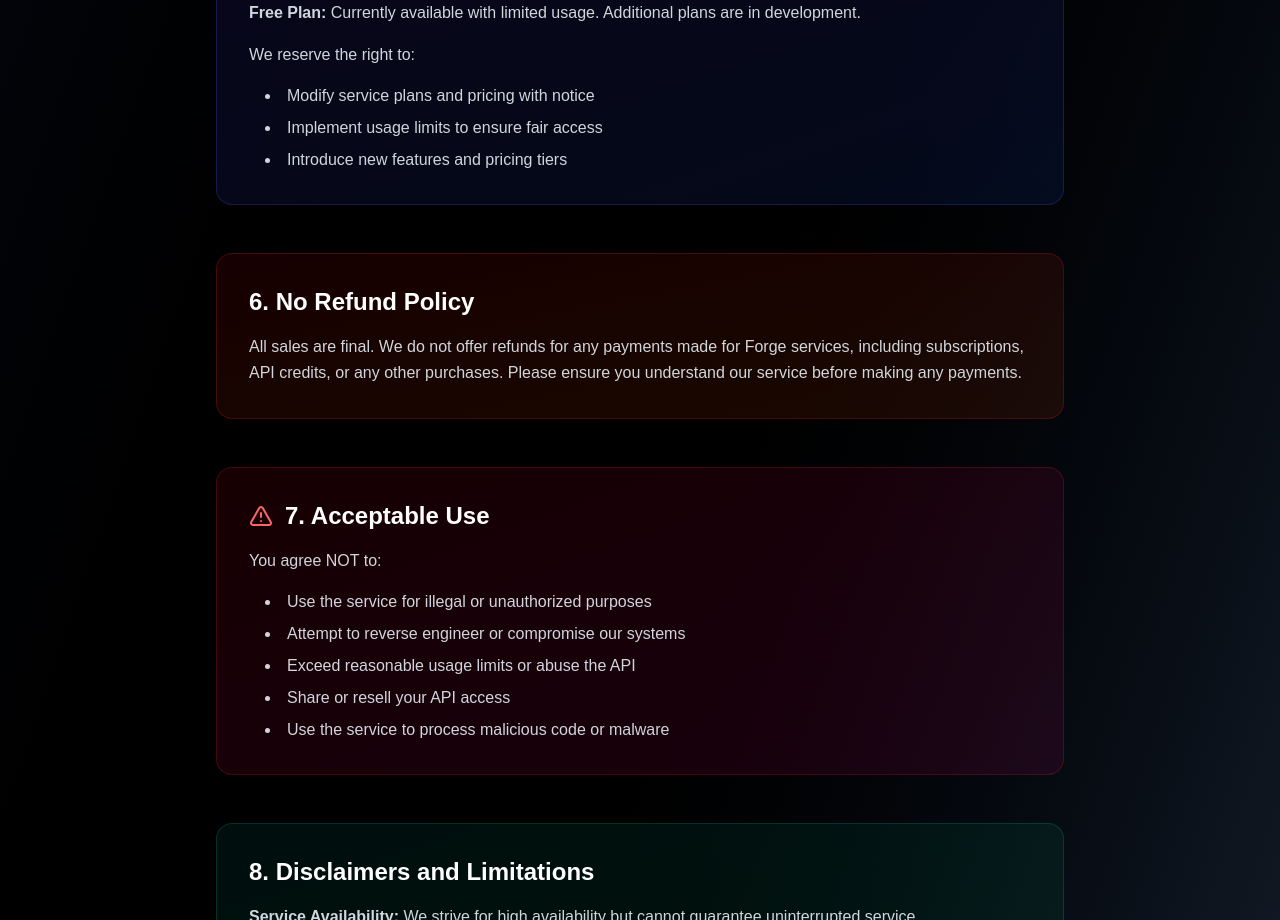
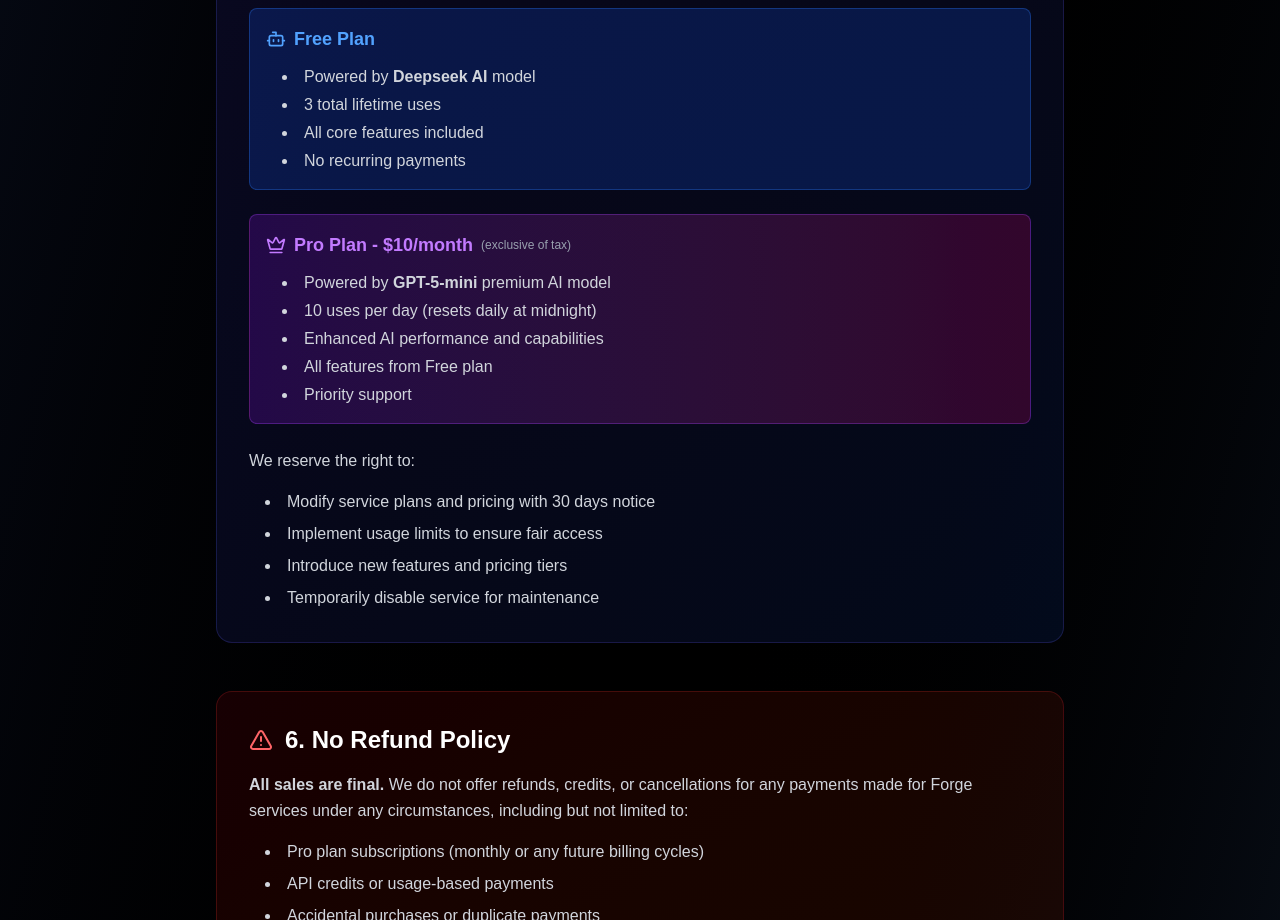
Before and after one commit to ujjwal16295/Forge, a Next.js app: page /termsofservice in a window 1280 px wide. Shown: the part 1880-2800 px from the top of the page. Built offline with nearby package versions, Linux system fonts and the light colour scheme.

Commit message:
added new model

```diff
--- a/src/app/termsofservice/page.jsx
+++ b/src/app/termsofservice/page.jsx
@@ -1,5 +1,5 @@
 import React from 'react';
-import { Shield, FileText, Users, AlertTriangle } from 'lucide-react';
+import { Shield, FileText, Users, AlertTriangle, Crown, Sparkles, Bot } from 'lucide-react';
 
 const TermsOfService = () => {
   return (
@@ -21,7 +21,7 @@
             Please read these terms carefully before using Forge
           </p>
           <p className="text-sm text-gray-400 mt-4">
-            Last updated: January 2025
+            Last updated: September 2025
           </p>
         </div>
       </div>
@@ -95,35 +95,99 @@
             </ul>
           </div>
 
-          {/* Section 5 */}
+          {/* Section 5 - Updated Service Plans */}
           <div className="mb-12 p-8 bg-gradient-to-br from-indigo-600/10 to-blue-600/10 rounded-2xl border border-indigo-500/20">
-            <h2 className="text-2xl font-bold text-white mb-4">5. Service Plans</h2>
-            <p className="text-gray-300 leading-relaxed mb-4">
-              <strong>Free Plan:</strong> Currently available with limited usage. Additional plans are in development.
-            </p>
+            <h2 className="text-2xl font-bold text-white mb-6">5. Service Plans and AI Models</h2>
+
+            {/* Free Plan */}
+            <div className="mb-6 p-4 bg-blue-600/20 rounded-lg border border-blue-500/30">
+              <div className="flex items-center mb-3">
+                <Bot className="w-5 h-5 text-blue-400 mr-2" />
+                <h3 className="text-lg font-semibold text-blue-400">Free Plan</h3>
+              </div>
+              <ul className="list-disc list-inside text-gray-300 space-y-1 ml-4">
+                <li>Powered by <strong>Deepseek AI</strong> model</li>
+                <li>3 total lifetime uses</li>
+                <li>All core features included</li>
+                <li>No recurring payments</li>
+              </ul>
+            </div>
+
+            {/* Pro Plan */}
+            <div className="mb-6 p-4 bg-gradient-to-r from-purple-600/20 to-pink-600/20 rounded-lg border border-purple-500/30">
+              <div className="flex items-center mb-3">
+                <Crown className="w-5 h-5 text-purple-400 mr-2" />
+                <h3 className="text-lg font-semibold text-purple-400">Pro Plan - $10/month</h3>
+                <span className="text-xs text-gray-400 ml-2">(exclusive of tax)</span>
+              </div>
+              <ul className="list-disc list-inside text-gray-300 space-y-1 ml-4">
+                <li>Powered by <strong>GPT-5-mini</strong> premium AI model</li>
+                <li>10 uses per day (resets daily at midnight)</li>
+                <li>Enhanced AI performance and capabilities</li>
+                <li>All features from Free plan</li>
+                <li>Priority support</li>
+              </ul>
+            </div>
+
             <p className="text-gray-300 leading-relaxed mb-4">
               We reserve the right to:
             </p>
             <ul className="list-disc list-inside text-gray-300 space-y-2 ml-4">
-              <li>Modify service plans and pricing with notice</li>
+              <li>Modify service plans and pricing with 30 days notice</li>
               <li>Implement usage limits to ensure fair access</li>
               <li>Introduce new features and pricing tiers</li>
+              <li>Temporarily disable service for maintenance</li>
             </ul>
           </div>
 
-          {/* Section 6 - No Refund Policy */}
+          {/* Section 6 - Enhanced No Refund Policy */}
           <div className="mb-12 p-8 bg-gradient-to-br from-red-600/10 to-orange-600/10 rounded-2xl border border-red-500/20">
-            <h2 className="text-2xl font-bold text-white mb-4">6. No Refund Policy</h2>
+            <div className="flex items-center mb-4">
+              <AlertTriangle className="w-6 h-6 text-red-400 mr-3" />
+              <h2 className="text-2xl font-bold text-white">6. No Refund Policy</h2>
+            </div>
+            <p className="text-gray-300 leading-relaxed mb-4">
+              <strong>All sales are final.</strong> We do not offer refunds, credits, or cancellations for any payments made for Forge services under any circumstances, including but not limited to:
+            </p>
+            <ul className="list-disc list-inside text-gray-300 space-y-2 ml-4 mb-4">
+              <li>Pro plan subscriptions (monthly or any future billing cycles)</li>
+              <li>API credits or usage-based payments</li>
+              <li>Accidental purchases or duplicate payments</li>
+              <li>Dissatisfaction with service or AI model performance</li>
+              <li>Technical issues or temporary service interruptions</li>
+              <li>Changes in personal circumstances or business needs</li>
+            </ul>
+            <p className="text-gray-300 leading-relaxed mb-4">
+              <strong>Subscription Cancellation:</strong> You may cancel your Pro subscription at any time to prevent future charges, but you will continue to have access to Pro features until the end of your current billing period. No refund will be provided for the remaining portion of your subscription.
+            </p>
             <p className="text-gray-300 leading-relaxed">
-              All sales are final. We do not offer refunds for any payments made for Forge services, including subscriptions, API credits, or any other purchases. Please ensure you understand our service before making any payments.
+              <strong>Free Trial:</strong> We recommend starting with our Free plan to evaluate the service before upgrading to Pro. This allows you to test our AI models and features without financial commitment.
             </p>
           </div>
 
-          {/* Section 7 */}
+          {/* Section 7 - Billing and Payment */}
+          <div className="mb-12 p-8 bg-gradient-to-br from-green-600/10 to-teal-600/10 rounded-2xl border border-green-500/20">
+            <h2 className="text-2xl font-bold text-white mb-4">7. Billing and Payment</h2>
+            <p className="text-gray-300 leading-relaxed mb-4">
+              <strong>Pro Plan Billing:</strong> Pro subscriptions are billed monthly in advance. Payments are processed through our secure payment provider.
+            </p>
+            <ul className="list-disc list-inside text-gray-300 space-y-2 ml-4 mb-4">
+              <li>Monthly subscriptions automatically renew unless cancelled</li>
+              <li>Payment is due immediately upon subscription</li>
+              <li>Failed payments may result in service suspension</li>
+              <li>Prices are exclusive of applicable taxes</li>
+              <li>You are responsible for any bank or payment processing fees</li>
+            </ul>
+            <p className="text-gray-300 leading-relaxed">
+              <strong>Usage Tracking:</strong> Pro plan usage resets daily at midnight UTC. Unused daily usage does not roll over to the next day.
+            </p>
+          </div>
+
+          {/* Section 8 */}
           <div className="mb-12 p-8 bg-gradient-to-br from-red-600/10 to-pink-600/10 rounded-2xl border border-red-500/20">
             <div className="flex items-center mb-4">
               <AlertTriangle className="w-6 h-6 text-red-400 mr-3" />
-              <h2 className="text-2xl font-bold text-white">7. Acceptable Use</h2>
+              <h2 className="text-2xl font-bold text-white">8. Acceptable Use</h2>
             </div>
             <p className="text-gray-300 leading-relaxed mb-4">
               You agree NOT to:
@@ -134,41 +198,47 @@
               <li>Exceed reasonable usage limits or abuse the API</li>
               <li>Share or resell your API access</li>
               <li>Use the service to process malicious code or malware</li>
+              <li>Create multiple accounts to circumvent usage limits</li>
+              <li>Use automated tools to exceed plan limitations</li>
             </ul>
           </div>
 
-          {/* Section 8 */}
+          {/* Section 9 */}
           <div className="mb-12 p-8 bg-gradient-to-br from-teal-600/10 to-green-600/10 rounded-2xl border border-teal-500/20">
-            <h2 className="text-2xl font-bold text-white mb-4">8. Disclaimers and Limitations</h2>
+            <h2 className="text-2xl font-bold text-white mb-4">9. Disclaimers and Limitations</h2>
             <p className="text-gray-300 leading-relaxed mb-4">
               <strong>Service Availability:</strong> We strive for high availability but cannot guarantee uninterrupted service.
             </p>
             <p className="text-gray-300 leading-relaxed mb-4">
-              <strong>AI Suggestions:</strong> Our AI provides suggestions based on best practices, but you remain responsible for reviewing and testing all changes.
+              <strong>AI Suggestions:</strong> Our AI models (Deepseek and GPT-5-mini) provide suggestions based on best practices, but you remain responsible for reviewing and testing all changes.
             </p>
             <p className="text-gray-300 leading-relaxed">
-              <strong>Limitation of Liability:</strong> Forge is provided "as is" without warranties. We are not liable for any damages arising from the use of our service.
+              <strong>Limitation of Liability:</strong> Forge is provided "as is" without warranties. We are not liable for any damages arising from the use of our service, including but not limited to code changes, security vulnerabilities, or business losses.
             </p>
           </div>
 
-          {/* Section 9 */}
+          {/* Section 10 */}
           <div className="mb-12 p-8 bg-gradient-to-br from-gray-600/10 to-slate-600/10 rounded-2xl border border-gray-500/20">
-            <h2 className="text-2xl font-bold text-white mb-4">9. Termination</h2>
+            <h2 className="text-2xl font-bold text-white mb-4">10. Termination</h2>
             <p className="text-gray-300 leading-relaxed mb-4">
               Either party may terminate this agreement at any time. Upon termination:
             </p>
-            <ul className="list-disc list-inside text-gray-300 space-y-2 ml-4">
+            <ul className="list-disc list-inside text-gray-300 space-y-2 ml-4 mb-4">
               <li>Your API key will be deactivated</li>
               <li>Access to the service will be revoked</li>
+              <li>Pro subscriptions will be cancelled (no refund provided)</li>
               <li>We may delete your account data as per our Privacy Policy</li>
             </ul>
+            <p className="text-gray-300 leading-relaxed">
+              <strong>Account Suspension:</strong> We reserve the right to suspend or terminate accounts that violate these terms, exceed usage limits, or engage in abusive behavior.
+            </p>
           </div>
 
-          {/* Section 10 */}
+          {/* Section 11 */}
           <div className="mb-12 p-8 bg-gradient-to-br from-violet-600/10 to-purple-600/10 rounded-2xl border border-violet-500/20">
-            <h2 className="text-2xl font-bold text-white mb-4">10. Changes to Terms</h2>
+            <h2 className="text-2xl font-bold text-white mb-4">11. Changes to Terms</h2>
             <p className="text-gray-300 leading-relaxed">
-              We may update these terms from time to time. Continued use of the service after changes constitutes acceptance of the new terms. We will notify users of significant changes via email or through our website.
+              We may update these terms from time to time. Continued use of the service after changes constitutes acceptance of the new terms. We will notify users of significant changes via email or through our website at least 30 days in advance when possible.
             </p>
           </div>
 
@@ -176,7 +246,7 @@
           <div className="p-8 bg-gradient-to-r from-blue-600/20 to-purple-600/20 rounded-2xl border border-blue-500/30 text-center">
             <h2 className="text-2xl font-bold text-white mb-4">Contact Us</h2>
             <p className="text-gray-300 leading-relaxed">
-              If you have any questions about these Terms of Service, please contact us through newujjwalpatel@gamil.com or reach out via our social media channels.
+              If you have any questions about these Terms of Service, please contact us through newujjwalpatel@gmail.com or reach out via our social media channels.
             </p>
           </div>
 
--- a/src/components/Features.jsx
+++ b/src/components/Features.jsx
@@ -21,9 +21,11 @@
   BookOpen,
   Search,
   Settings,
-  X
+  X,
+  Crown,
+  Star
 } from 'lucide-react';
-//feature
+
 const ForgeFeatures = () => {
   const [activeCategory, setActiveCategory] = useState('core');
   const [scrollY, setScrollY] = useState(0);
@@ -38,14 +40,14 @@
   const featureCategories = {
     core: {
       title: "AI-Powered Refactoring",
-      description: "Complete file replacement and code transformation using Deepseek AI",
+      description: "Complete file replacement and code transformation using advanced AI models",
       color: "blue",
       features: [
         {
           icon: RefreshCw,
           title: "Complete File Replacement",
-          description: "Rewrites entire codebases while preserving unselected files using Deepseek 2.5 Flash",
-          benefits: ["Full codebase transformation", "Preserves unselected files", "AI-powered improvements"]
+          description: "Rewrites entire codebases while preserving unselected files using Deepseek (free) or GPT-5-mini (paid)",
+          benefits: ["Full codebase transformation", "Preserves unselected files", "AI-powered improvements", "Choice of AI models"]
         },
         {
           icon: Target,
@@ -180,23 +182,47 @@
         {/* Current Status Banner */}
         {showBanner && (
           <div className="mb-8">
-            <div className="bg-gradient-to-r from-yellow-600/20 to-yellow-800/20 border border-yellow-500/30 rounded-xl p-6 text-center backdrop-blur-sm relative">
+            <div className="bg-gradient-to-r from-indigo-600/20 to-purple-800/20 border border-indigo-500/30 rounded-xl p-6 text-center backdrop-blur-sm relative">
               <button
                 onClick={() => setShowBanner(false)}
-                className="absolute top-4 right-4 text-yellow-400 hover:text-yellow-300 transition-colors duration-200 p-1 rounded-full hover:bg-yellow-400/10"
+                className="absolute top-4 right-4 text-indigo-400 hover:text-indigo-300 transition-colors duration-200 p-1 rounded-full hover:bg-indigo-400/10"
                 aria-label="Close banner"
               >
                 <X className="w-5 h-5" />
               </button>
 
-              <div className="flex items-center justify-center mb-3">
-                <AlertTriangle className="w-6 h-6 text-yellow-400 mr-3" />
-                <h3 className="text-xl font-semibold text-yellow-400">Early Access Notice</h3>
+              <div className="flex items-center justify-center mb-4">
+                <Zap className="w-6 h-6 text-indigo-400 mr-3" />
+                <h3 className="text-xl font-semibold text-indigo-400">AI Models Available</h3>
               </div>
-              <div className="text-gray-200 space-y-2">
-                <p>Currently we are supporting only <span className="font-semibold text-yellow-300">Next.js and React.js</span></p>
-                <p>We are using <span className="font-semibold text-yellow-300">Deepseek</span> allowing <span className="font-semibold text-yellow-300">10 users</span> currently</p>
-                <p className="text-sm text-gray-300">Currently product is in early stage. Later we will move to better models</p>
+
+              <div className="grid md:grid-cols-2 gap-6 max-w-4xl mx-auto">
+                {/* Free Tier */}
+                <div className="bg-gray-800/50 rounded-lg p-4 border border-gray-600/30">
+                  <div className="flex items-center justify-center mb-3">
+                    <Star className="w-5 h-5 text-blue-400 mr-2" />
+                    <h4 className="font-semibold text-blue-400">Free Users</h4>
+                  </div>
+                  <div className="text-gray-200 space-y-2">
+                    <p><span className="font-semibold text-blue-300">Deepseek</span></p>
+                  </div>
+                </div>
+
+                {/* Paid Tier */}
+                <div className="bg-gradient-to-br from-yellow-600/20 to-yellow-800/20 rounded-lg p-4 border border-yellow-500/30">
+                  <div className="flex items-center justify-center mb-3">
+                    <Crown className="w-5 h-5 text-yellow-400 mr-2" />
+                    <h4 className="font-semibold text-yellow-400">Paid Users</h4>
+                  </div>
+                  <div className="text-gray-200 space-y-2">
+                    <p><span className="font-semibold text-yellow-300">GPT-5-mini</span></p>
+                  </div>
+                </div>
+              </div>
+
+              <div className="mt-4 text-gray-300">
+                <p>Currently supporting <span className="font-semibold text-indigo-300">Next.js and React.js</span> projects</p>
+                <p className="text-sm text-gray-400 mt-2">Product is in early stage - more frameworks and features coming soon</p>
               </div>
             </div>
           </div>
--- a/src/components/Pricing.jsx
+++ b/src/components/Pricing.jsx
@@ -1,5 +1,5 @@
 import React, { useState, useEffect } from 'react';
-import { Check, Star, Zap, ArrowRight, Crown, Loader2, LogIn, Infinity, Calendar, Trophy } from 'lucide-react';
+import { Check, Star, Zap, ArrowRight, Crown, Loader2, LogIn, Infinity, Calendar, Trophy, Bot, Sparkles } from 'lucide-react';
 import { supabase } from '../lib/supabase'; // Adjust path as needed
 import { initializePaddle } from "@paddle/paddle-js";
 
@@ -12,7 +12,7 @@
   const [paddle, setPaddle] = useState();
 
   // Control variable for Pro plan availability
-  const isProPlanAvailable = false; // Pro plan is available
+  const isProPlanAvailable = true; // Pro plan is available
 
   const API_BASE_URL = 'https://smart-converter-backend-5zmh.onrender.com';
 
@@ -300,7 +300,7 @@
             </h2>
 
             <p className="text-xl text-gray-300 max-w-2xl mx-auto mb-8">
-              Start free with lifetime usage or upgrade for daily limits. Both plans powered by Deepseek AI.
+              Start free with Deepseek AI or upgrade to Pro for GPT-5-mini with enhanced capabilities.
             </p>
 
             {/* Authentication Status Indicator */}
@@ -344,11 +344,20 @@
                   Free
                 </h3>
                 <div className="text-4xl font-bold mb-1">$0</div>
-                <p className="text-gray-400 mb-6">Perfect for trying out Forge</p>
+                <p className="text-gray-400 mb-4">Perfect for trying out Forge</p>
+
+                {/* AI Model Badge */}
+                <div className="bg-blue-900/30 border border-blue-500/30 rounded-lg p-3 mb-4">
+                  <div className="flex items-center justify-center text-blue-400 font-semibold mb-1">
+                    <Bot className="w-5 h-5 mr-2" />
+                    Powered by Deepseek AI
+                  </div>
+                  <p className="text-xs text-gray-400">Advanced AI model for code refactoring</p>
+                </div>
 
                 {/* Usage Limit Badge */}
-                <div className="bg-blue-900/30 border border-blue-500/30 rounded-lg p-3 mb-6">
-                  <div className="flex items-center justify-center text-blue-400 font-semibold">
+                <div className="bg-gray-800/50 border border-gray-600/30 rounded-lg p-3 mb-6">
+                  <div className="flex items-center justify-center text-gray-300 font-semibold">
                     <Infinity className="w-5 h-5 mr-2" />
                     3 Total Lifetime Uses
                   </div>
@@ -356,10 +365,6 @@
                 </div>
 
                 <div className="space-y-4 mb-8 text-left">
-                  <div className="flex items-center">
-                    <Check className="w-5 h-5 text-green-400 mr-3 flex-shrink-0" />
-                    <span>Powered by <strong>Deepseek AI</strong></span>
-                  </div>
                   <div className="flex items-center">
                     <Check className="w-5 h-5 text-green-400 mr-3 flex-shrink-0" />
                     <span>Complete file replacement & refactoring</span>
@@ -404,9 +409,19 @@
                 </div>
                 <div className="text-4xl font-bold mb-1">
                   <span className="text-white">$</span>
-                  <span className="bg-gradient-to-r from-purple-400 to-pink-400 bg-clip-text text-transparent">5</span>
+                  <span className="bg-gradient-to-r from-purple-400 to-pink-400 bg-clip-text text-transparent">10</span>
                 </div>
-                <p className="text-gray-400 mb-6">For regular development work</p>
+                <p className="text-xs text-gray-500 mb-1">exclusive of tax</p>
+                <p className="text-gray-400 mb-4">For regular development work</p>
+
+                {/* AI Model Badge */}
+                <div className="bg-gradient-to-r from-purple-600/20 to-pink-600/20 border border-purple-500/30 rounded-lg p-3 mb-4">
+                  <div className="flex items-center justify-center text-purple-300 font-semibold mb-1">
+                    <Sparkles className="w-5 h-5 mr-2" />
+                    Powered by GPT-5-mini
+                  </div>
+                  <p className="text-xs text-gray-400">Premium AI model with enhanced capabilities</p>
+                </div>
 
                 {/* Usage Limit Badge */}
                 <div className="bg-purple-900/30 border border-purple-500/30 rounded-lg p-3 mb-6">
@@ -418,10 +433,6 @@
                 </div>
 
                 <div className="space-y-4 mb-8 text-left">
-                  <div className="flex items-center">
-                    <Check className="w-5 h-5 text-purple-400 mr-3 flex-shrink-0" />
-                    <span>Powered by <strong>Deepseek AI</strong></span>
-                  </div>
                   <div className="flex items-center">
                     <Check className="w-5 h-5 text-purple-400 mr-3 flex-shrink-0" />
                     <span>Complete file replacement & refactoring</span>
@@ -446,6 +457,10 @@
                     <Check className="w-5 h-5 text-purple-400 mr-3 flex-shrink-0" />
                     <span className="text-purple-300 font-semibold">Daily usage renewal</span>
                   </div>
+                  <div className="flex items-center">
+                    <Check className="w-5 h-5 text-purple-400 mr-3 flex-shrink-0" />
+                    <span className="text-purple-300 font-semibold">Enhanced AI performance</span>
+                  </div>
                 </div>
 
                 {getPlanButton('pro', 'Pro')}
```
